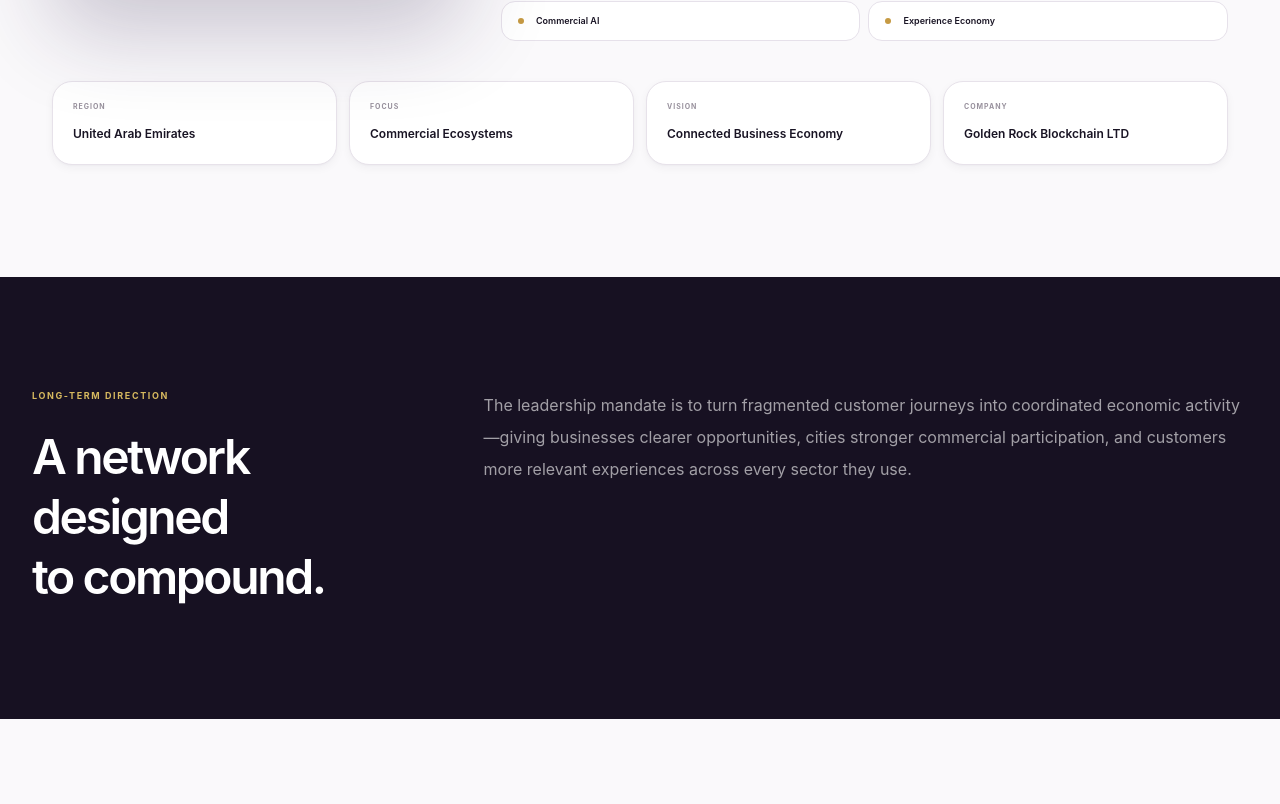
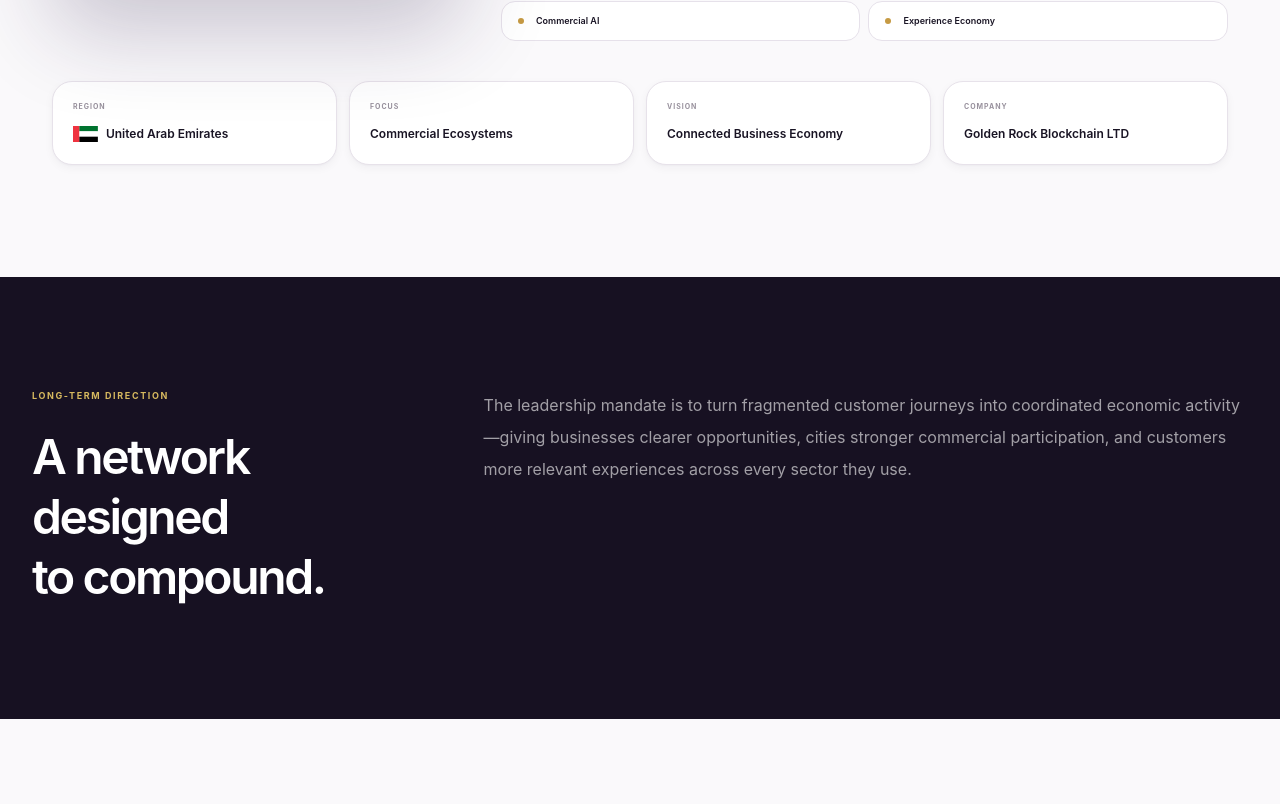
Before and after one commit to 0xbolaji/nefe-business-platform, a Next.js app: page /leadership in a window 1280 px wide. Shown: the part 1256-2060 px from the top of the page. Built offline with nearby package versions, Linux system fonts and the light colour scheme.

Commit message:
Add premium UAE flag indicators

```diff
--- a/app/components/site-footer.tsx
+++ b/app/components/site-footer.tsx
@@ -1,5 +1,6 @@
 import Link from "next/link";
 import BrandLogo from "./brand-logo";
+import UAEFlag from "./uae-flag";
 
 const columns = [
   {
@@ -35,7 +36,7 @@
           </div>
         </div>
         <div className="flex flex-col gap-5 pt-7 text-[8px] text-[#918A97] md:flex-row md:items-center md:justify-between">
-          <div className="flex flex-wrap gap-x-6 gap-y-2"><p>© 2026 NEFE Business Network</p><p>Built in the United Arab Emirates.</p></div>
+          <div className="flex flex-wrap gap-x-6 gap-y-2"><p>© 2026 NEFE Business Network</p><p className="inline-flex items-center gap-2"><UAEFlag className="h-3.5 w-auto" title="United Arab Emirates flag"/>Built in the United Arab Emirates.</p></div>
           <div className="flex items-center gap-4" aria-label="Social media placeholders">{["LinkedIn","X","Instagram"].map(label=><span key={label} className="cursor-default font-semibold text-[#6F6876]">{label}</span>)}</div>
         </div>
       </div>
--- /dev/null
+++ b/app/components/uae-flag.tsx
@@ -0,0 +1,22 @@
+type UAEFlagProps = {
+  className?: string;
+  title?: string;
+};
+
+export default function UAEFlag({ className = "h-4 w-auto", title }: UAEFlagProps) {
+  return (
+    <svg
+      viewBox="0 0 28 18"
+      className={`inline-block shrink-0 ${className}`}
+      role={title ? "img" : undefined}
+      aria-hidden={title ? undefined : true}
+      aria-label={title}
+      xmlns="http://www.w3.org/2000/svg"
+    >
+      <path fill="#00732F" d="M7 0h21v6H7z" />
+      <path fill="#FFF" d="M7 6h21v6H7z" />
+      <path fill="#000" d="M7 12h21v6H7z" />
+      <path fill="#EF3340" d="M0 0h7v18H0z" />
+    </svg>
+  );
+}
--- a/app/leadership/page.tsx
+++ b/app/leadership/page.tsx
@@ -1,6 +1,7 @@
 import type { Metadata } from "next";
 import Image from "next/image";
 import Link from "next/link";
+import UAEFlag from "../components/uae-flag";
 
 export const metadata: Metadata = {
   title: "Leadership | NEFE Business Network",
@@ -40,7 +41,7 @@
           <div className="mt-9"><p className="text-[9px] font-bold uppercase tracking-[.18em] text-[#6747D7]">Current Focus</p><div className="mt-4 grid gap-2 sm:grid-cols-2">{focus.map(item=><div key={item} className="flex items-center gap-3 rounded-[14px] border border-[#E6E1EA] bg-white px-4 py-3 text-[9px] font-semibold"><span className="h-1.5 w-1.5 rounded-full bg-[#C69A43]"/>{item}</div>)}</div></div>
         </div>
       </div>
-      <div className="mt-10 grid gap-3 sm:grid-cols-2 lg:grid-cols-4">{summaries.map(([label,value])=><article key={label} className="rounded-[20px] border border-[#E7E2EA] bg-white p-5 shadow-[0_7px_24px_rgba(45,30,70,.035)]"><p className="text-[7px] font-bold uppercase tracking-[.14em] text-[#98919D]">{label}</p><p className="mt-3 text-[12px] font-semibold leading-5">{value}</p></article>)}</div>
+      <div className="mt-10 grid gap-3 sm:grid-cols-2 lg:grid-cols-4">{summaries.map(([label,value])=><article key={label} className="rounded-[20px] border border-[#E7E2EA] bg-white p-5 shadow-[0_7px_24px_rgba(45,30,70,.035)]"><p className="text-[7px] font-bold uppercase tracking-[.14em] text-[#98919D]">{label}</p><p className="mt-3 flex items-center gap-2 text-[12px] font-semibold leading-5">{label==="Region"&&<UAEFlag className="h-4 w-auto" title="United Arab Emirates flag"/>}{value}</p></article>)}</div>
     </section>
 
     <section className="bg-[#171122] px-5 py-24 text-white sm:px-8 sm:py-28"><div className="mx-auto grid max-w-[1240px] gap-10 lg:grid-cols-[.7fr_1.3fr]"><div><p className="text-[9px] font-bold uppercase tracking-[.18em] text-[#D7B95F]">Long-term Direction</p><h2 className="mt-6 text-4xl font-semibold leading-tight tracking-[-.05em] sm:text-5xl">A network designed to compound.</h2></div><p className="text-base leading-8 text-white/60">The leadership mandate is to turn fragmented customer journeys into coordinated economic activity—giving businesses clearer opportunities, cities stronger commercial participation, and customers more relevant experiences across every sector they use.</p></div></section>
--- a/app/onboarding/onboarding-wizard.tsx
+++ b/app/onboarding/onboarding-wizard.tsx
@@ -3,6 +3,7 @@
 import Link from "next/link";
 import { useMemo, useState } from "react";
 import BrandLogo from "../components/brand-logo";
+import UAEFlag from "../components/uae-flag";
 
 const industries = [
   ["Hotels","Boutique, luxury and resort hospitality","HT"],
@@ -68,7 +69,7 @@
 
     <div className="relative z-10 mx-auto max-w-[1080px] px-5 pb-16 pt-5 sm:px-8">
       <div className="mx-auto max-w-[820px]">
-        <div className="flex items-center justify-between"><p className="text-[9px] font-bold uppercase tracking-[.15em] text-[#6C50D4]">Business onboarding</p><p className="text-[9px] font-semibold text-[#8E8794]">Step {step} of 5</p></div>
+        <div className="flex items-center justify-between"><div><p className="text-[9px] font-bold uppercase tracking-[.15em] text-[#6C50D4]">Business onboarding</p><p className="mt-2 inline-flex items-center gap-2 text-[8px] font-medium text-[#827B88]"><UAEFlag className="h-3.5 w-auto" title="United Arab Emirates flag"/>Accepting UAE businesses</p></div><p className="text-[9px] font-semibold text-[#8E8794]">Step {step} of 5</p></div>
         <div className="mt-3 h-1.5 overflow-hidden rounded-full bg-[#E8E3EC]"><div className="h-full rounded-full bg-gradient-to-r from-[#5E3BEE] via-[#8A6AEA] to-[#D0A647] transition-all duration-500 ease-out" style={{width:`${progress}%`}}/></div>
         <div className="mt-3 flex justify-between">{["Business","Industry","Goals","Partners","Complete"].map((item,i)=><span key={item} className={`text-[7px] font-semibold transition ${step>=i+1?"text-[#5E3BEE]":"text-[#B0AAB4]"}`}>{item}</span>)}</div>
       </div>
--- a/app/uae-opportunity-map/leaflet-map.tsx
+++ b/app/uae-opportunity-map/leaflet-map.tsx
@@ -4,6 +4,7 @@
 import L from "leaflet";
 import { MapContainer, Marker, Polyline, TileLayer, Tooltip, useMap, useMapEvents } from "react-leaflet";
 import type { Business, MapFocus } from "./opportunity-map";
+import UAEFlag from "../components/uae-flag";
 
 const HOME: [number, number] = [24.55, 54.9];
 type MapLanguage = "en" | "ar";
@@ -91,7 +92,7 @@
         <Tooltip direction="top" offset={[0, -42]} className={`business-map-tooltip ${business.ceo ? "ceo-business-tooltip" : ""}`}>
           <div className="map-tooltip-card">
             <div className="flex items-start justify-between gap-4">
-              <div><strong>{business.name}</strong><small>{business.category} · {business.location}</small></div>
+              <div><strong>{business.name}</strong><small className="flex items-center gap-1.5"><UAEFlag className="h-3 w-auto"/>{business.city} · {business.location}</small></div>
               <b>{business.ceo ? "CEO Network" : `${business.fit}% fit`}</b>
             </div>
             <div className="map-tooltip-metrics">
@@ -108,7 +109,7 @@
       <span><i aria-hidden="true">◎</i> Map Language</span>
       <select value={language} onChange={event => changeLanguage(event.target.value as MapLanguage)} aria-label="Map Language">
         <option value="en">🇬🇧 English</option>
-        <option value="ar">🇦🇪 العربية</option>
+        <option value="ar">العربية</option>
       </select>
     </label>
     {tileError && <div className="pointer-events-none absolute inset-x-4 bottom-4 z-[1000] rounded-xl border border-[#D7C9A2] bg-[#FFF9E8]/95 px-4 py-3 text-[8px] text-[#795F28] shadow-lg backdrop-blur">Map tiles are temporarily unavailable. Business intelligence and marker interactions remain active.</div>}
--- a/app/uae-opportunity-map/opportunity-map.tsx
+++ b/app/uae-opportunity-map/opportunity-map.tsx
@@ -4,6 +4,7 @@
 import dynamic from "next/dynamic";
 import Link from "next/link";
 import { merchantSlug } from "../merchants/merchant-data";
+import UAEFlag from "../components/uae-flag";
 
 type Priority="Very High"|"High"|"Medium";
 export type Business={name:string;category:string;city:string;location:string;fit:number;nearby:number;bundle:string;referrals:number;priority:Priority;opportunity:string;value:number;x:number;y:number;lat:number;lng:number;initials:string;outreach:string;meeting:string;ceo:boolean};
@@ -60,7 +61,7 @@
   const reset=()=>{setSector("All industries");setCity("All cities");setPriority("All priorities");setOpportunity("All opportunities");setMinFit(80);setCeoOnly(false);setMapFocus({center:[24.55,54.9],zoom:7,key:Date.now(),home:true})};
 
   return <main className="opportunity-map-page min-h-screen bg-[#F5F3F7] text-[#19152A]"><div className="mx-auto max-w-[1780px] px-4 py-7 sm:px-7 lg:px-9">
-    <div className="flex flex-col gap-5 lg:flex-row lg:items-end lg:justify-between"><div><div className="flex w-fit items-center gap-2 rounded-full border border-[#DDD3F8] bg-white px-3 py-2 text-[8px] font-bold uppercase tracking-[.15em] text-[#5E3BEE]"><span className="relative flex h-2 w-2"><i className="absolute h-full w-full animate-ping rounded-full bg-[#4EBE91] opacity-40"/><i className="relative h-2 w-2 rounded-full bg-[#4EBE91]"/></span>Live scan active</div><h1 className="mt-3 text-3xl font-semibold tracking-[-.05em] sm:text-[40px]">UAE Opportunity Map</h1><p className="mt-2 text-[10px] text-[#817A87]">Commercial intelligence for deciding which UAE businesses NEFE should connect first.</p></div><div className="flex flex-wrap justify-end gap-2"><Link href="/opportunity-engine" className="flex items-center rounded-xl bg-[#5E3BEE] px-4 py-3 text-[7px] font-bold text-white shadow-[0_8px_22px_rgba(94,59,238,.2)]">Open Opportunity Engine →</Link>{[["Scanned",`${scan}/${filtered.length}`],["Opportunities",filtered.length.toString()],["Monthly value",`AED ${(filtered.reduce((s,b)=>s+b.value,0)/1e6).toFixed(1)}M`]].map(([l,v])=><div key={l} className="rounded-xl border border-[#E3DEE7] bg-white px-4 py-3"><p className="text-[6px] uppercase text-[#9D96A2]">{l}</p><p className="mt-1 text-sm font-bold">{v}</p></div>)}</div></div>
+    <div className="flex flex-col gap-5 lg:flex-row lg:items-end lg:justify-between"><div><div className="flex w-fit items-center gap-2 rounded-full border border-[#DDD3F8] bg-white px-3 py-2 text-[8px] font-bold uppercase tracking-[.15em] text-[#5E3BEE]"><span className="relative flex h-2 w-2"><i className="absolute h-full w-full animate-ping rounded-full bg-[#4EBE91] opacity-40"/><i className="relative h-2 w-2 rounded-full bg-[#4EBE91]"/></span>Live scan active</div><h1 className="mt-3 text-3xl font-semibold tracking-[-.05em] sm:text-[40px]">UAE Opportunity Map</h1><p className="mt-2 inline-flex items-center gap-2 text-[10px] text-[#817A87]"><UAEFlag className="h-4 w-auto" title="United Arab Emirates flag"/>Verified UAE Commercial Opportunities</p></div><div className="flex flex-wrap justify-end gap-2"><Link href="/opportunity-engine" className="flex items-center rounded-xl bg-[#5E3BEE] px-4 py-3 text-[7px] font-bold text-white shadow-[0_8px_22px_rgba(94,59,238,.2)]">Open Opportunity Engine →</Link>{[["Scanned",`${scan}/${filtered.length}`],["Opportunities",filtered.length.toString()],["Monthly value",`AED ${(filtered.reduce((s,b)=>s+b.value,0)/1e6).toFixed(1)}M`]].map(([l,v])=><div key={l} className="rounded-xl border border-[#E3DEE7] bg-white px-4 py-3"><p className="text-[6px] uppercase text-[#9D96A2]">{l}</p><p className="mt-1 text-sm font-bold">{v}</p></div>)}</div></div>
 
     <section className="mt-5 rounded-[20px] border border-[#E4DFE8] bg-white p-3"><div className="grid gap-2 sm:grid-cols-2 xl:grid-cols-[1fr_1fr_1fr_1fr_1.2fr_auto]">{[[sector,setSector,sectors,"Industry"],[city,setCity,cities,"City"],[priority,setPriority,["All priorities","Very High","High","Medium"],"Priority"],[opportunity,setOpportunity,opportunities,"Opportunity"]].map(([value,setter,items,label])=><label key={label as string} className="opportunity-filter"><span>{label as string}</span><select value={value as string} onChange={e=>(setter as React.Dispatch<React.SetStateAction<string>>)(e.target.value)}>{(items as string[]).map(x=><option key={x}>{x}</option>)}</select></label>)}<label className="px-3 py-2"><span className="flex justify-between text-[7px] font-bold uppercase text-[#8F8895]">Minimum fit <b className="text-[#5E3BEE]">{minFit}%</b></span><input type="range" min="80" max="99" value={minFit} onChange={e=>setMinFit(Number(e.target.value))} className="roi-slider mt-3 w-full"/></label><button onClick={reset} className="rounded-xl bg-[#F1EDFF] px-4 text-[8px] font-semibold text-[#5E3BEE]">Reset</button></div></section>
 
@@ -78,7 +79,7 @@
       <div className="mt-3 grid gap-3 md:grid-cols-3">{feed.map((item,i)=><div key={`${item}-${i}`} className="admin-activity-new flex items-center gap-3 rounded-[15px] border border-[#E2DDE6] bg-white p-3"><span className="grid h-8 w-8 place-items-center rounded-lg bg-[#F0ECFF] text-[#5E3BEE]">✦</span><div><p className="text-[7px] font-semibold">{item}</p><p className="mt-1 text-[6px] text-[#99929F]">{i===0?"Just now":`${i*2+1} min ago`}</p></div></div>)}</div>
     </div>
 
-    <aside className="h-fit rounded-[24px] border border-[#E0DAE5] bg-[#171221] p-5 text-white shadow-[0_18px_50px_rgba(32,23,47,.18)] xl:sticky xl:top-24"><div className="flex items-start gap-3"><span className={`grid h-12 w-12 place-items-center rounded-[14px] bg-gradient-to-br text-[9px] font-bold ${selected.ceo?"from-[#C89A3E] to-[#6542DA] shadow-[0_0_22px_rgba(207,164,69,.25)]":"from-[#6542DC] to-[#B084D0]"}`}>{selected.initials}</span><div className="min-w-0 flex-1"><p className="text-[7px] font-bold uppercase tracking-[.14em] text-[#B49EF3]">Full Business Profile</p><h2 className="mt-1 truncate text-[15px] font-semibold">{selected.name}</h2><p className="mt-1 text-[7px] text-white/30">{selected.category} · {selected.location}</p>{selected.ceo&&<span className="mt-2 inline-flex rounded-full bg-[#D1A344]/15 px-2 py-1 text-[6px] font-bold text-[#E2BD65]">★ CEO Network</span>}</div><span className="rounded-full bg-[#4BB88C]/15 px-2 py-1 text-[7px] font-bold text-[#5ACDA1]">{selected.fit}% fit</span></div>
+    <aside className="h-fit rounded-[24px] border border-[#E0DAE5] bg-[#171221] p-5 text-white shadow-[0_18px_50px_rgba(32,23,47,.18)] xl:sticky xl:top-24"><div className="flex items-start gap-3"><span className={`grid h-12 w-12 place-items-center rounded-[14px] bg-gradient-to-br text-[9px] font-bold ${selected.ceo?"from-[#C89A3E] to-[#6542DA] shadow-[0_0_22px_rgba(207,164,69,.25)]":"from-[#6542DC] to-[#B084D0]"}`}>{selected.initials}</span><div className="min-w-0 flex-1"><p className="text-[7px] font-bold uppercase tracking-[.14em] text-[#B49EF3]">Full Business Profile</p><h2 className="mt-1 truncate text-[15px] font-semibold">{selected.name}</h2><p className="mt-1 flex items-center gap-1.5 text-[7px] text-white/35"><UAEFlag className="h-3 w-auto"/>{selected.city} · {selected.location}</p><p className="mt-1 text-[7px] text-white/30">{selected.category}</p>{selected.ceo&&<span className="mt-2 inline-flex rounded-full bg-[#D1A344]/15 px-2 py-1 text-[6px] font-bold text-[#E2BD65]">★ CEO Network</span>}</div><span className="rounded-full bg-[#4BB88C]/15 px-2 py-1 text-[7px] font-bold text-[#5ACDA1]">{selected.fit}% fit</span></div>
       <div className="mt-5 grid grid-cols-2 gap-2">{[["Commercial score",`${selected.fit}/100`],["Monthly revenue",`AED ${selected.value.toLocaleString()}`],["Referrals",selected.referrals.toString()],["Nearby matches",selected.nearby.toString()]].map(([l,v])=><div key={l} className="rounded-xl bg-white/[.055] p-3"><p className="text-[6px] text-white/25">{l}</p><p className="mt-1 text-[11px] font-semibold">{v}</p></div>)}</div>
       <div className="mt-4 rounded-[14px] border border-[#7254CE]/25 bg-[#5E3BEE]/10 p-3"><p className="text-[6px] uppercase text-[#A992EA]">Suggested bundle</p><p className="mt-1 text-[9px] font-semibold">{selected.bundle}</p></div>
       <div className="mt-4"><p className="text-[7px] font-bold uppercase tracking-wider text-white/30">Nearby Partner Matches</p><div className="mt-2 space-y-2">{matches.map(m=><button key={m.name} onClick={()=>setSelected(m)} className="flex w-full items-center gap-2 rounded-xl border border-white/[.07] bg-white/[.035] p-2.5 text-left"><span className="grid h-7 w-7 place-items-center rounded-lg bg-[#6745D8]/20 text-[6px] text-[#B7A3F2]">{m.initials}</span><span className="min-w-0 flex-1 truncate text-[7px]">{m.name}</span><b className="text-[7px] text-[#59C99D]">{m.fit}%</b></button>)}</div></div>
```
Also changed, not shown: app/merchants/[slug]/merchant-profile.tsx (+3 -2 lines).
